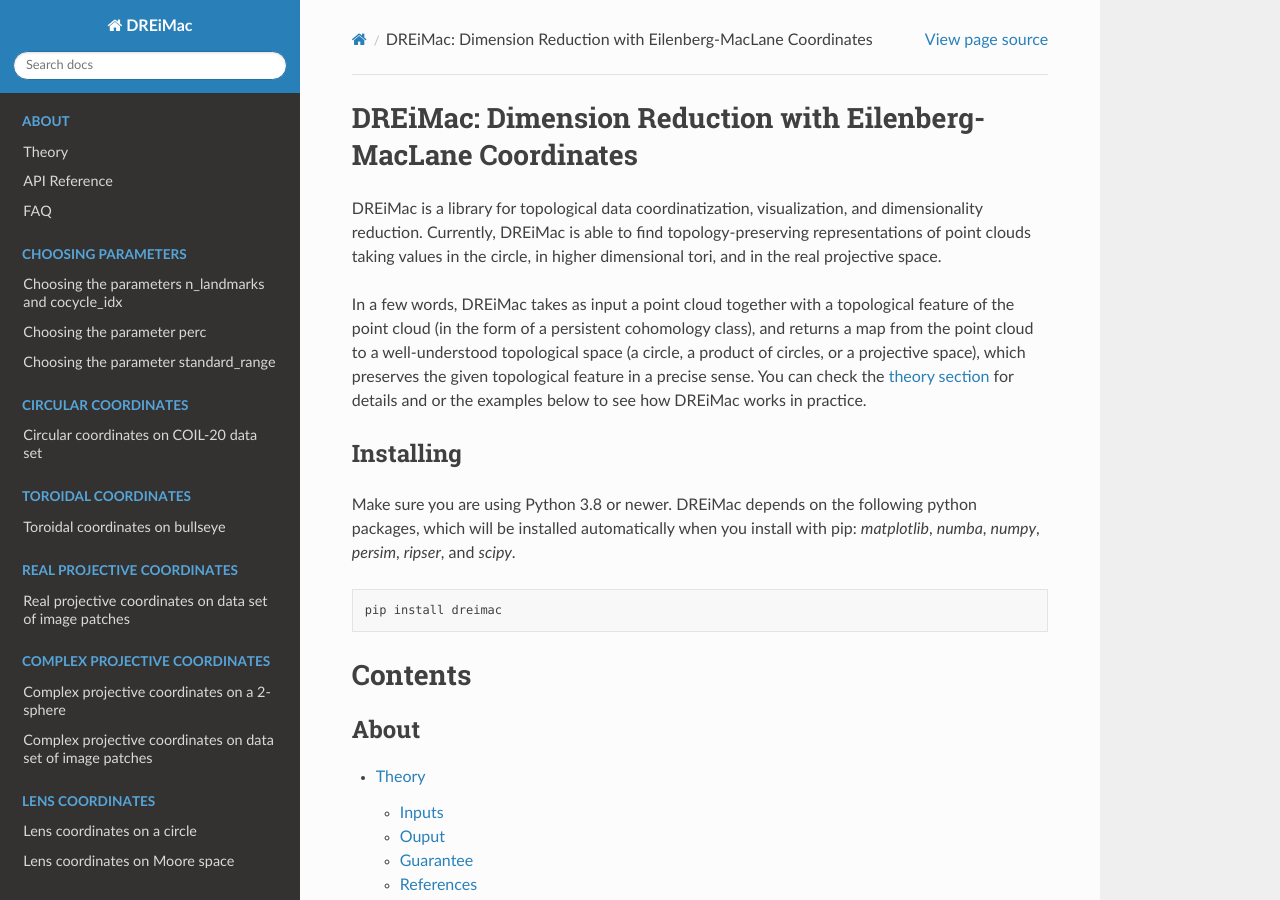
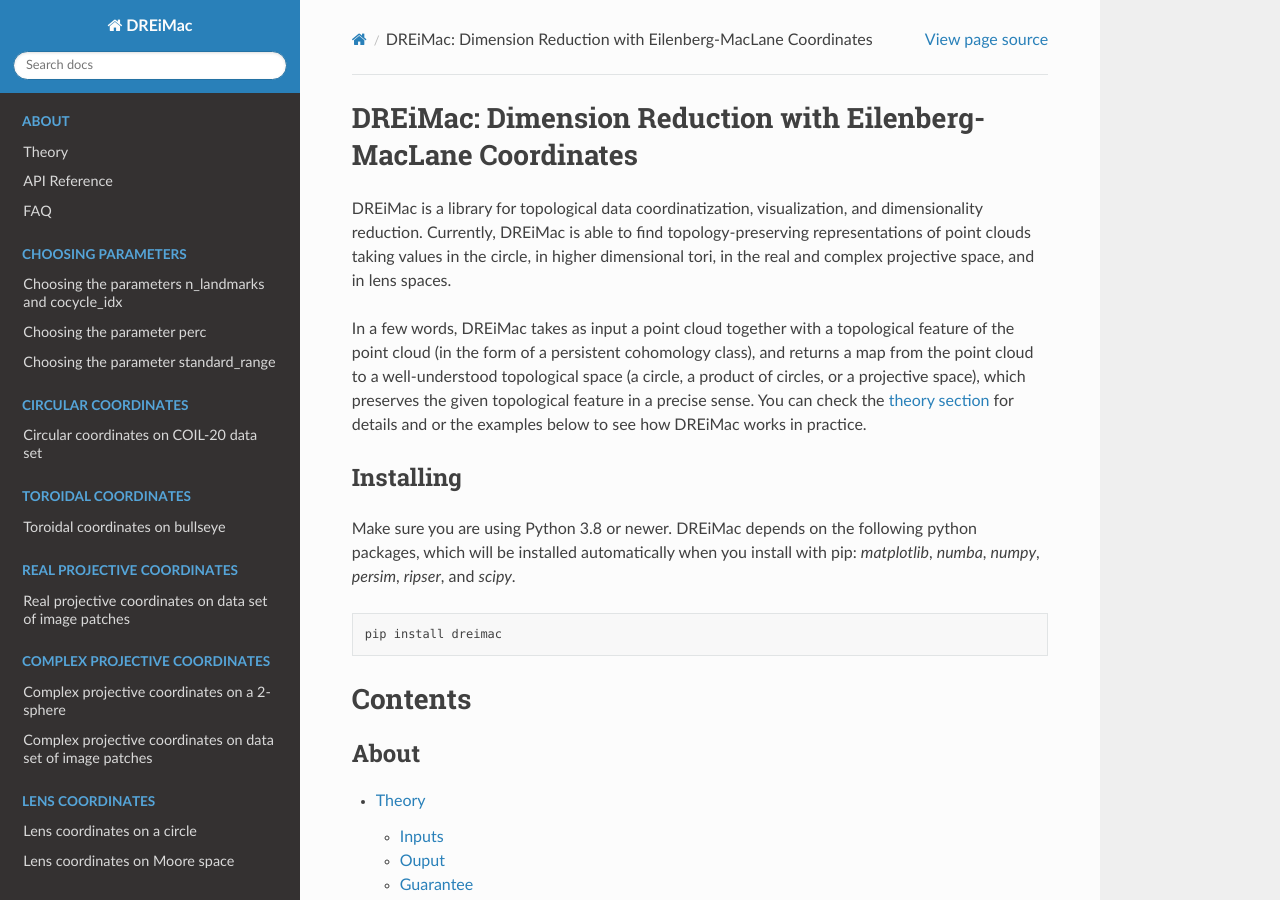
Before and after one commit to scikit-tda/DREiMac, a Sphinx documentation site: the page built from docs/index.rst, in a window 1280 px wide and 900 px high. Built offline with Sphinx 7.4.7 and the Read the Docs theme 2.0.0, drawn with Linux system fonts in a browser that asks for light colours; pages that are not in the unit, such as notebooks, are missing from menus.

Commit message:
docs: mention new coordinates in docs index page

```diff
--- a/docs/index.rst
+++ b/docs/index.rst
@@ -2,7 +2,7 @@
 ===============================================================
 
 DREiMac is a library for topological data coordinatization, visualization, and dimensionality reduction.
-Currently, DREiMac is able to find topology-preserving representations of point clouds taking values in the circle, in higher dimensional tori, and in the real projective space.
+Currently, DREiMac is able to find topology-preserving representations of point clouds taking values in the circle, in higher dimensional tori, in the real and complex projective space, and in lens spaces.
 
 In a few words, DREiMac takes as input a point cloud together with a topological feature of the point cloud (in the form of a persistent cohomology class), and returns a map from the point cloud to a well-understood topological space (a circle, a product of circles, or a projective space), which preserves the given topological feature in a precise sense.
 You can check the :ref:`theory section <theory>` for details and or the examples below to see how DREiMac works in practice.
```
